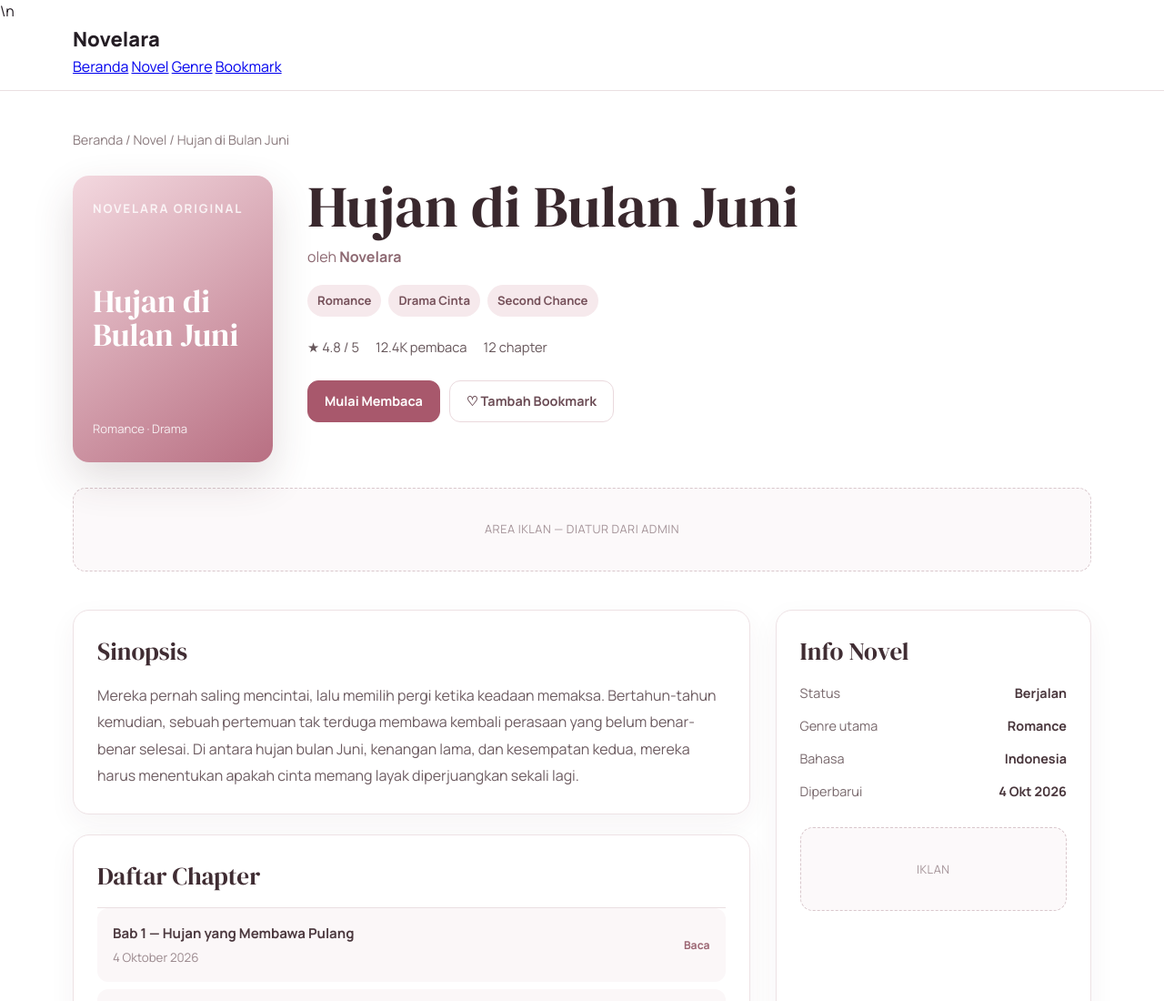
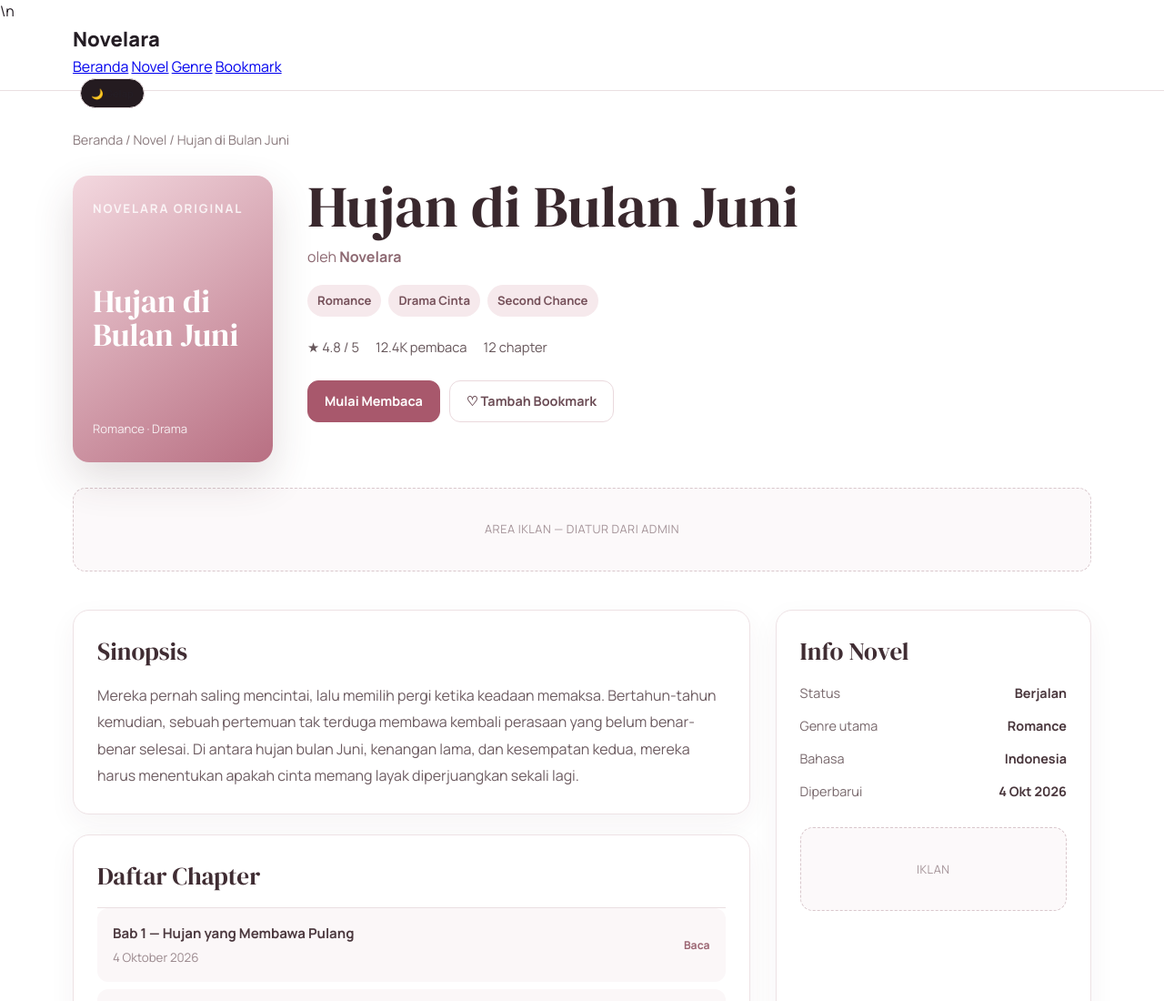
Before and after one commit to thatosenyum95-ship-it/novelara, a plain HTML site: page novel.html in a window 1280 px wide. Shown: the top 1100 px of the page at 91% size. Drawn offline with Linux system fonts and the light colour scheme; a script that the page names is missing.

Commit message:
feat: add theme toggle to novel.html

```diff
--- a/novel.html
+++ b/novel.html
@@ -174,5 +174,6 @@
  const read=document.querySelector('.btn-primary'); read.href=novel.chapters[0]?'chapter.html?novel='+encodeURIComponent(novel.slug)+'&chapter=1':'#';
 }catch(e){console.error(e);}
 </script>
+<script src="assets/js/theme.js"></script>
 </body>
 </html>
```
